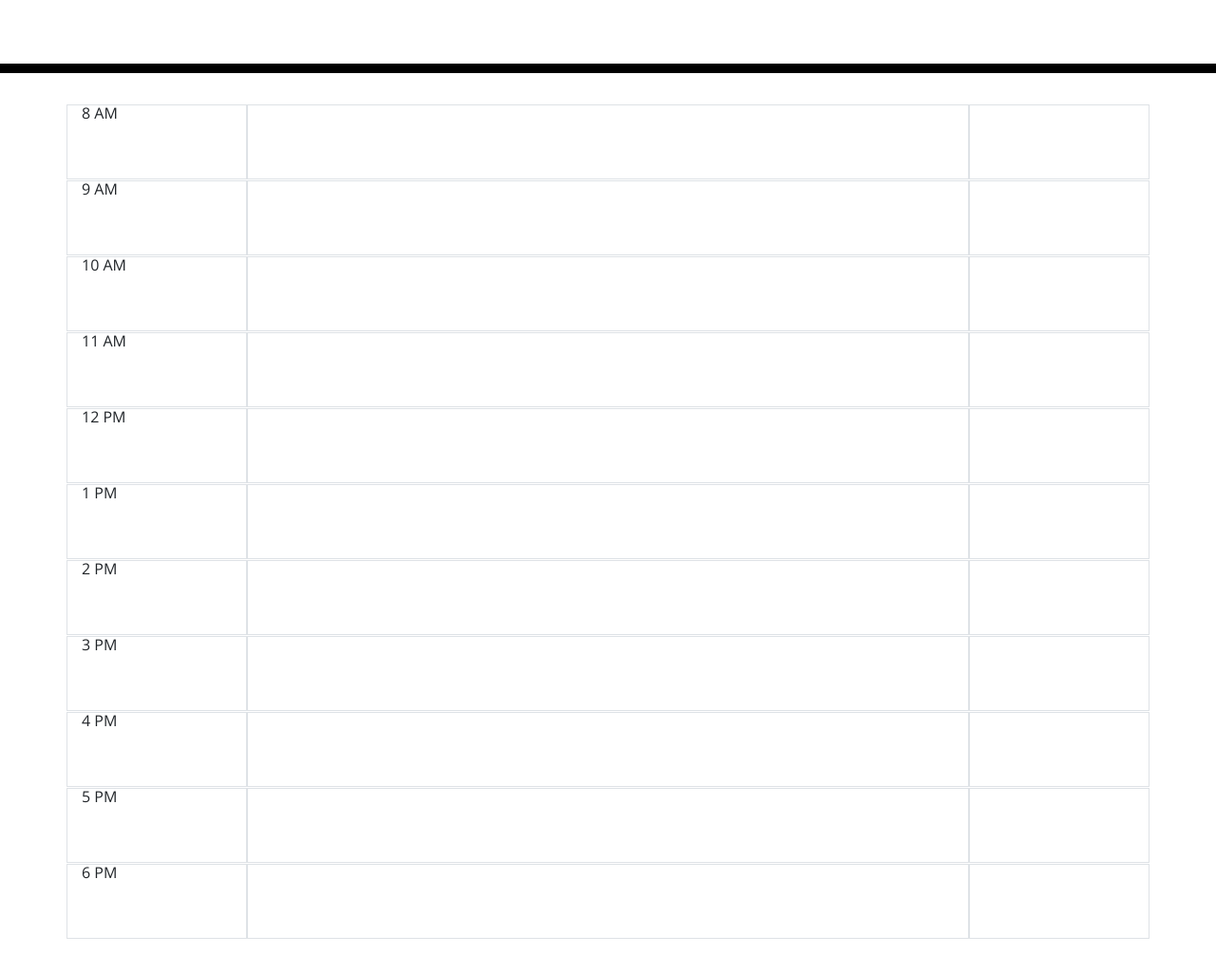
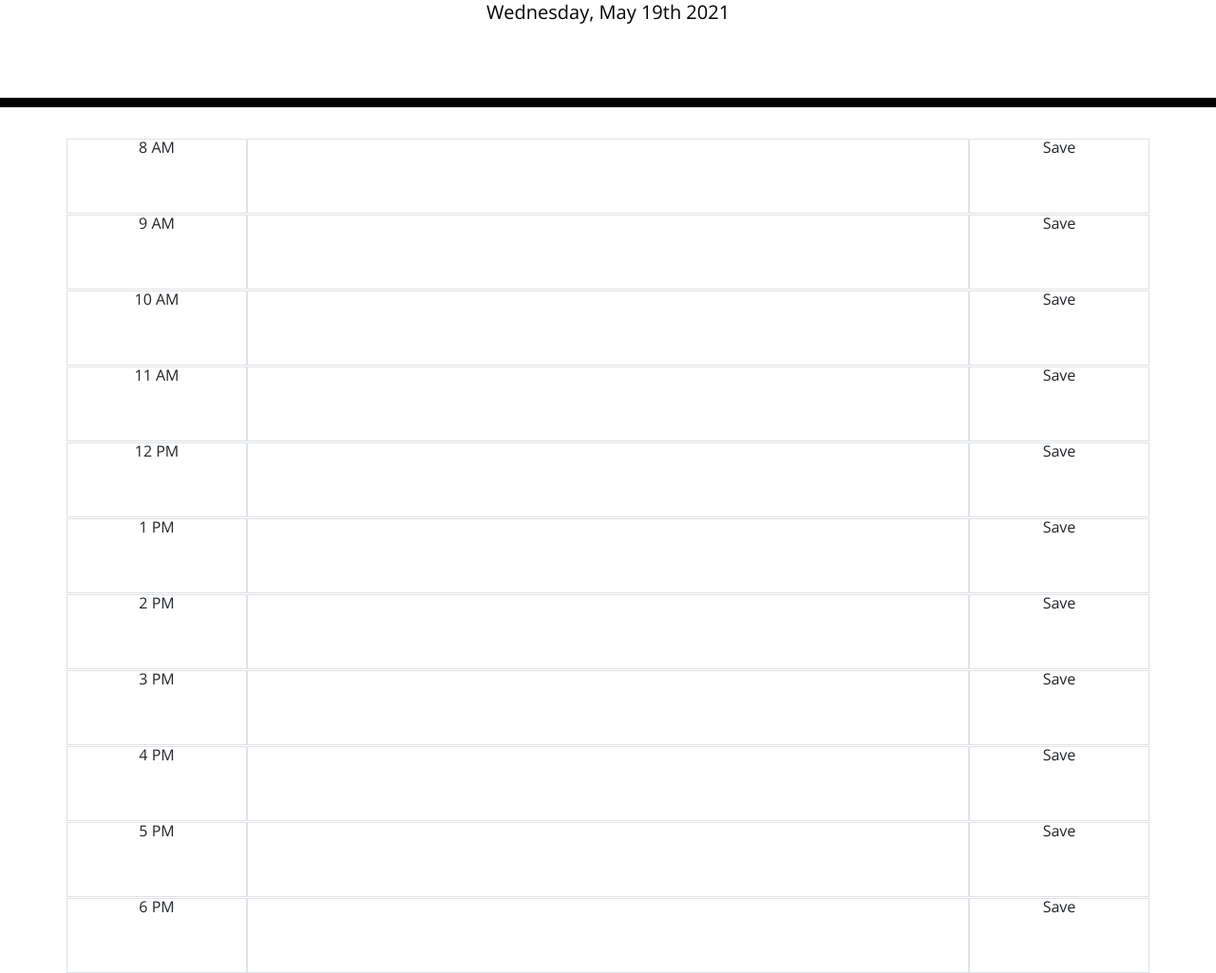
Before and after one commit to sonipoud/leafcal, a plain HTML site: page index.html in a window 1280 px wide. Shown: the part 191-1216 px from the top of the page at 95% size. Before the commit the page ends 1180 px from the top, so only its background shows below. Drawn offline with nearby package versions, Linux system fonts and the light colour scheme; a web font is replaced by a local one.

Commit message:
added the current date and day in js

```diff
--- a/assets/js/calendar.js
+++ b/assets/js/calendar.js
@@ -1 +1,3 @@
-var
+var convertedDate = moment().format('dddd, MMMM Do YYYY');
+
+$("#currentDay").html(convertedDate);
--- a/index.html
+++ b/index.html
@@ -22,77 +22,79 @@
     <p class="lead">A simple calendar app for scheduling your work day</p>
     <p id="currentDay" class="lead"></p>
   </header>
-  <div class="container">
+  <div class="container text-center">
     <!-- Timeblocks go here -->
     <div class="row">
       <div class="col-2 border">8 AM</div>
       <div class="col-8 border"></div>
-      <div class="col-2 border"></div>
+      <div class="col-2 border"> Save </div>
     </div>
 
     <div class="row">
       <div class="col-2 border">9 AM</div>
       <div class="col-8 border"></div>
-      <div class="col-2 border"></div>
+      <div class="col-2 border"> Save </div>
     </div>
 
     <div class="row">
       <div class="col-2 border">10 AM</div>
       <div class="col-8 border"></div>
-      <div class="col-2 border"></div>
+      <div class="col-2 border"> Save </div>
     </div>
 
     <div class="row">
       <div class="col-2 border">11 AM</div>
       <div class="col-8 border"></div>
-      <div class="col-2 border"></div>
+      <div class="col-2 border"> Save </div>
     </div>
 
     <div class="row">
       <div class="col-2 border">12 PM</div>
       <div class="col-8 border"></div>
-      <div class="col-2 border"></div>
+      <div class="col-2 border"> Save </div>
     </div>
 
     <div class="row">
       <div class="col-2 border">1 PM</div>
       <div class="col-8 border"></div>
-      <div class="col-2 border"></div>
+      <div class="col-2 border"> Save </div>
     </div>
 
     <div class="row">
       <div class="col-2 border">2 PM</div>
       <div class="col-8 border"></div>
-      <div class="col-2 border"></div>
+      <div class="col-2 border"> Save </div>
     </div>
 
     <div class="row">
       <div class="col-2 border">3 PM</div>
       <div class="col-8 border"></div>
-      <div class="col-2 border"></div>
+      <div class="col-2 border"> Save </div>
     </div>
 
     <div class="row">
       <div class="col-2 border">4 PM</div>
       <div class="col-8 border"></div>
-      <div class="col-2 border"></div>
+      <div class="col-2 border"> Save </div>
     </div>
 
     <div class="row">
       <div class="col-2 border">5 PM</div>
       <div class="col-8 border"></div>
-      <div class="col-2 border"></div>
+      <div class="col-2 border"> Save </div>
     </div>
 
     <div class="row">
       <div class="col-2 border">6 PM</div>
       <div class="col-8 border"></div>
-      <div class="col-2 border"></div>
+      <div class="col-2 border"> Save </div>
     </div>
   </div>
 
+
   <script src="https://code.jquery.com/jquery-3.4.1.min.js"></script>
   <script src="https://cdnjs.cloudflare.com/ajax/libs/moment.js/2.24.0/moment.min.js"></script>
+  <script src="./assets/js/calendar.js"></script>
 </body>
 
 </html>
```
